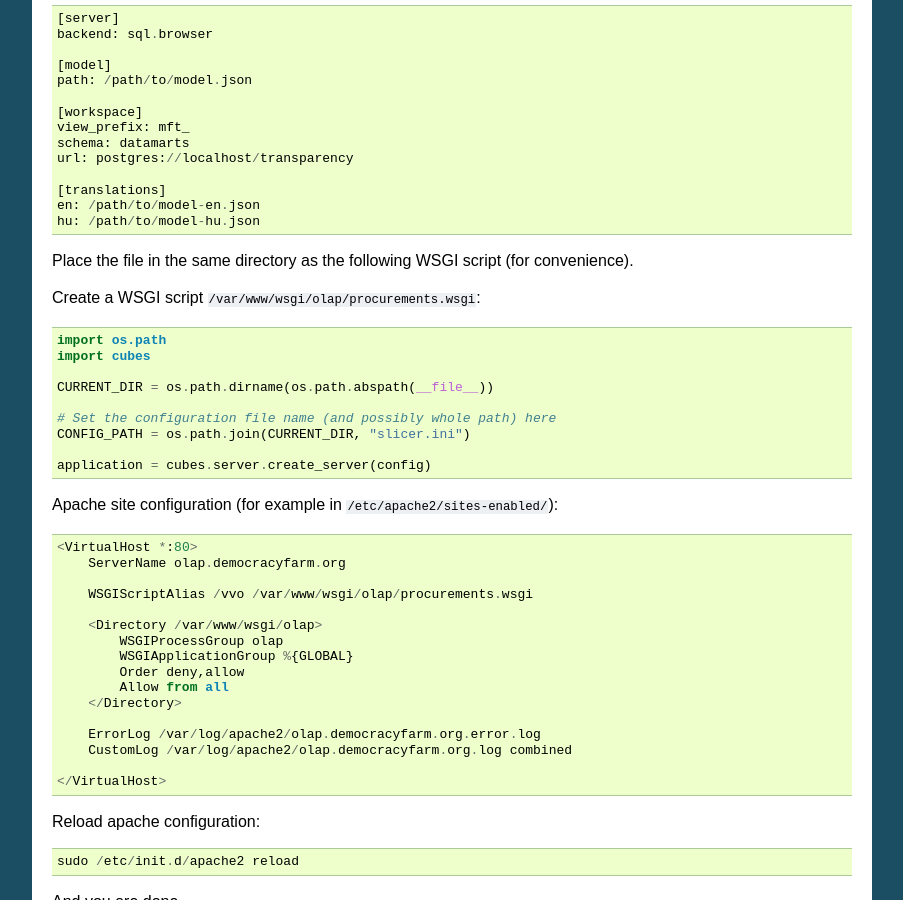
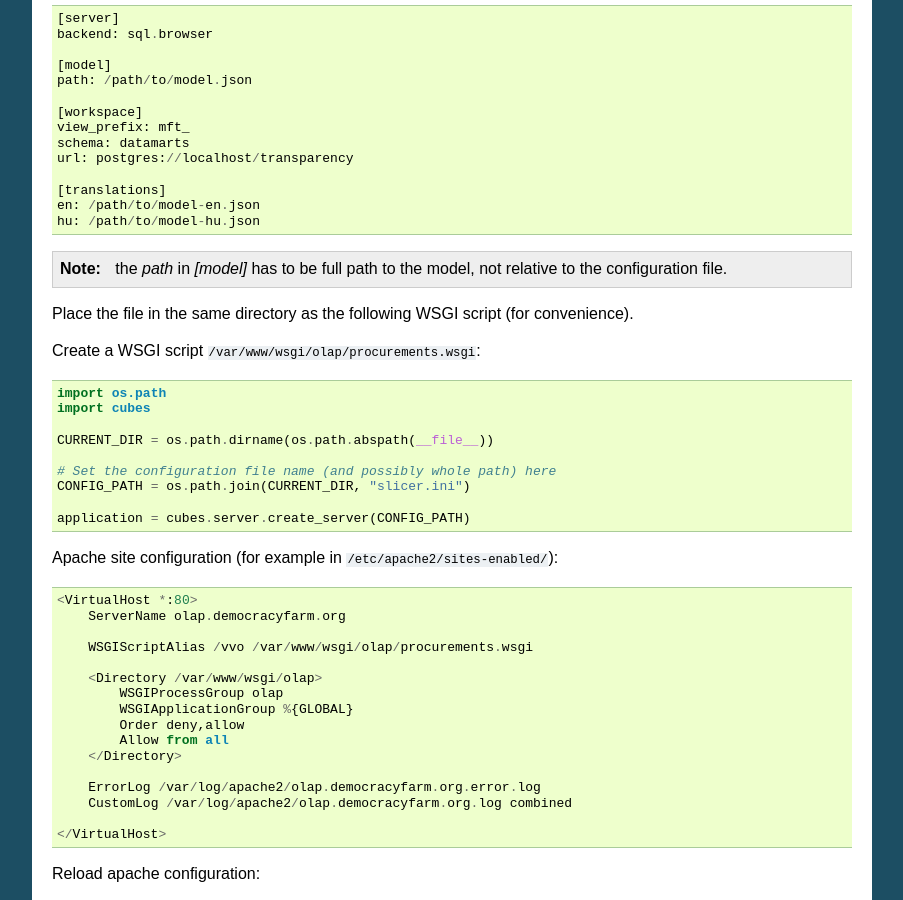
Before and after one commit to DataBrewery/cubes, a Sphinx documentation site: the page built from doc/server.rst, in a window 1280 px wide and 900 px high, scrolled down 8678 px. Shown: the whole window, without its empty margins (198-1101 px from the left). Built offline with Sphinx 7.4.7, drawn with Linux system fonts in a browser that asks for light colours.

Commit message:
fixed wsgi config example in docs; added note about full path of model in server config

```diff
--- a/doc/server.rst
+++ b/doc/server.rst
@@ -554,6 +554,11 @@ Create server configuration file ``procurements.ini``::
     hu: /path/to/model-hu.json
 
 
+.. note::
+
+    the `path` in `[model]` has to be full path to the model, not relative to
+    the configuration file.
+
 Place the file in the same directory as the following WSGI script (for
 convenience).
 
@@ -569,7 +574,7 @@ Create a WSGI script ``/var/www/wsgi/olap/procurements.wsgi``:
     # Set the configuration file name (and possibly whole path) here
     CONFIG_PATH = os.path.join(CURRENT_DIR, "slicer.ini")
 
-    application = cubes.server.create_server(config)
+    application = cubes.server.create_server(CONFIG_PATH)
 
 
 Apache site configuration (for example in ``/etc/apache2/sites-enabled/``)::
```
